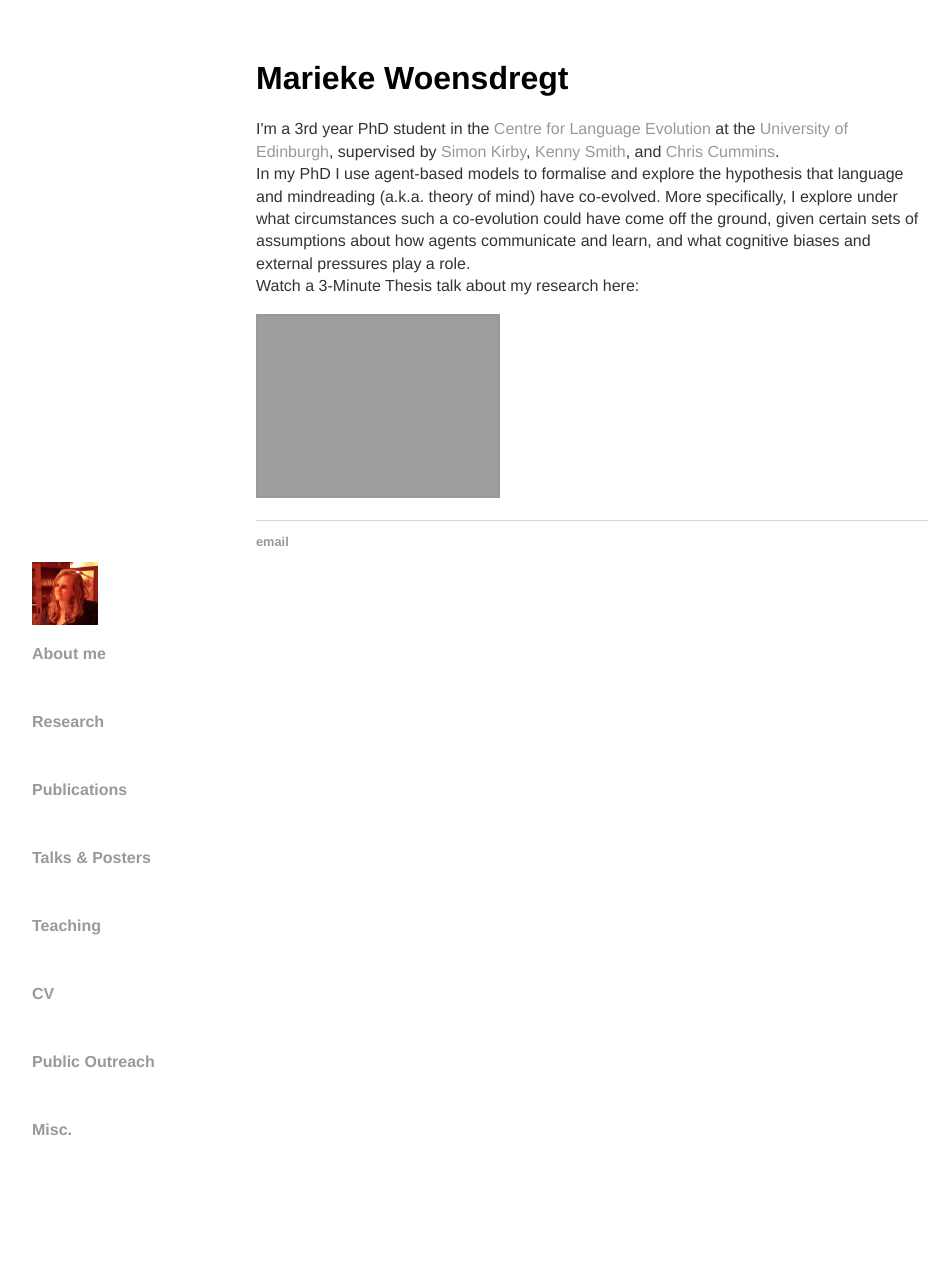
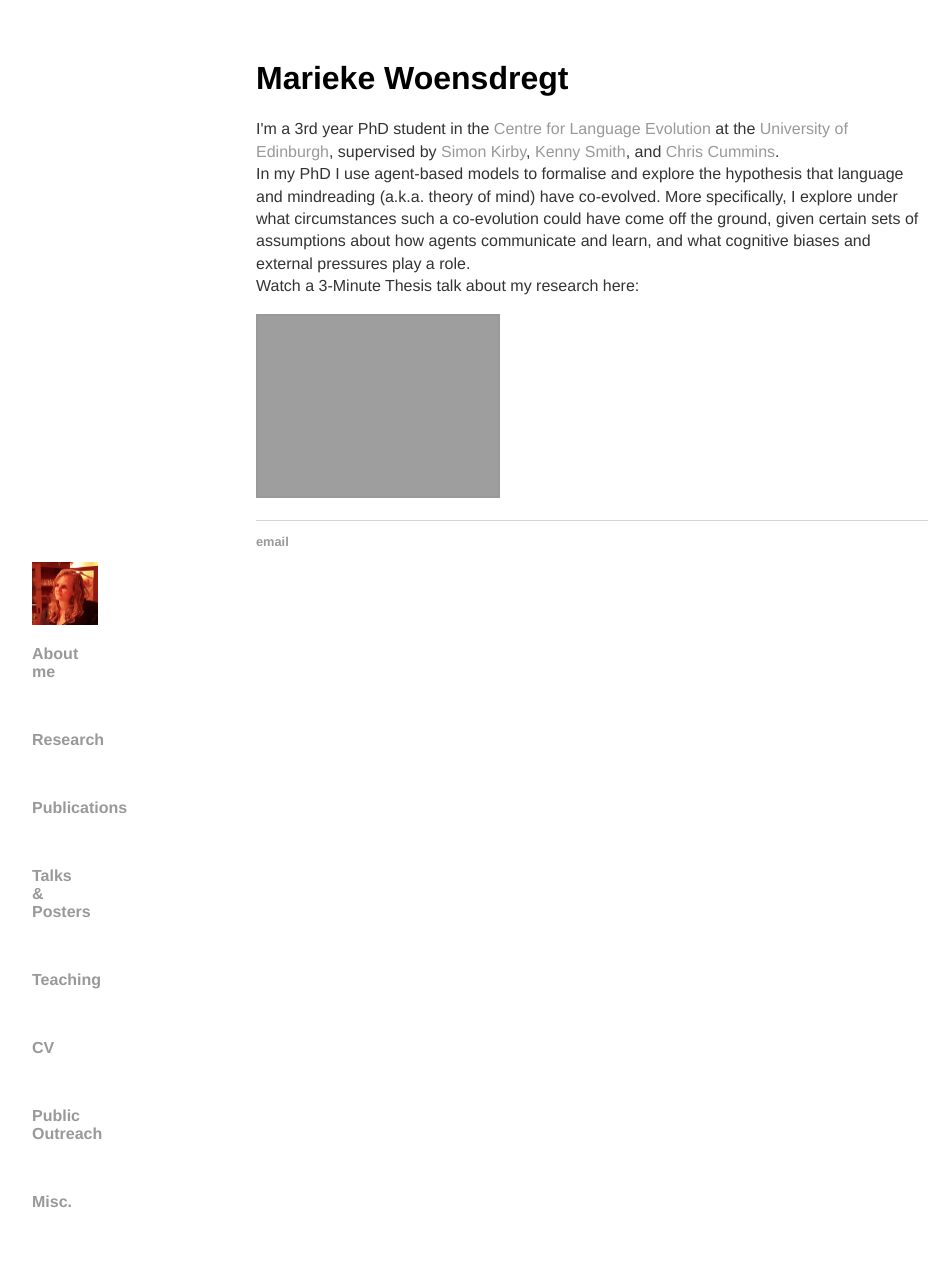
Before and after one commit to marieke-woensdregt/marieke-woensdregt.github.io, a Jekyll site: the page built from index.html, in a window 1280 px wide. Shown: the whole page, without its empty margins (160-1110 px from the left). Built offline with Jekyll 4.4.1, drawn with Linux system fonts in a browser that asks for light colours; before the commit the page ends 1189 px from its top, so only the background shows below that; grey boxes are pictures that could not be loaded.

Commit message:
Update default.html

```diff
--- a/_layouts/default.html
+++ b/_layouts/default.html
@@ -22,8 +22,8 @@
 		</div>
 		</body>
 
-		<nav>
-		<div class="sidebar" style="width:25%; position:absolute;">
+		<nav style="position:absolute">
+		<div class="sidebar" style="width:25%">
 			<img src="/images/Me_Feest_Andrea.jpg" alt="me" style="width:65.6875px;height:63.6875px;">
 			<br />
 			<ul style="list-style: none;">
```
